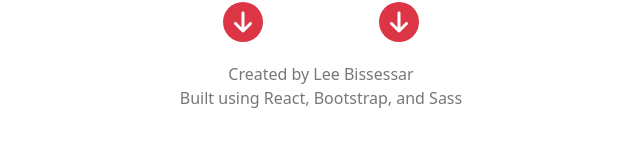
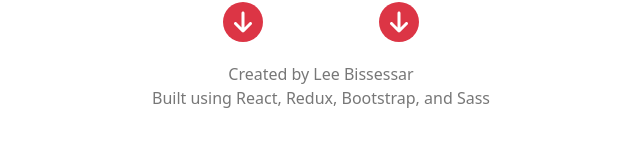
Before and after one commit to leebissessar5/FCC-Front-End-Development-Libraries-Projects, a React (Create React App) app in the folder pomodoro-clock/: page / in a window 1280 px wide. Shown: the part 562-708 px from the top of the page, without its empty margins (319-959 px from the left). Built offline with nearby package versions, Linux system fonts and the light colour scheme.

Commit message:
include Redux in Footer

```diff
--- a/pomodoro-clock/src/components/Footer.js
+++ b/pomodoro-clock/src/components/Footer.js
@@ -1,7 +1,7 @@
 const Footer = () => (
     <div className="footer">
         Created by Lee Bissessar
-        <p>Built using React, Bootstrap, and Sass</p>
+        <p>Built using React, Redux, Bootstrap, and Sass</p>
     </div>
 )
 
```
